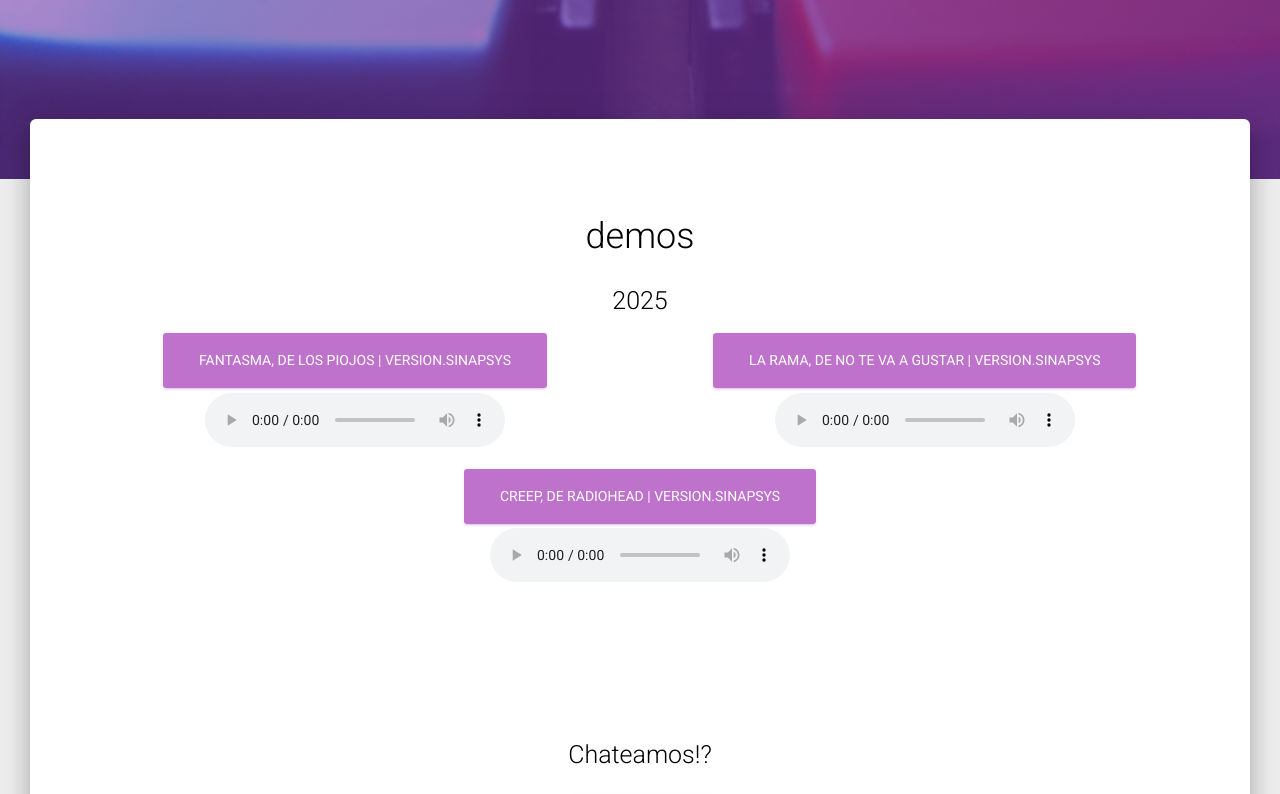
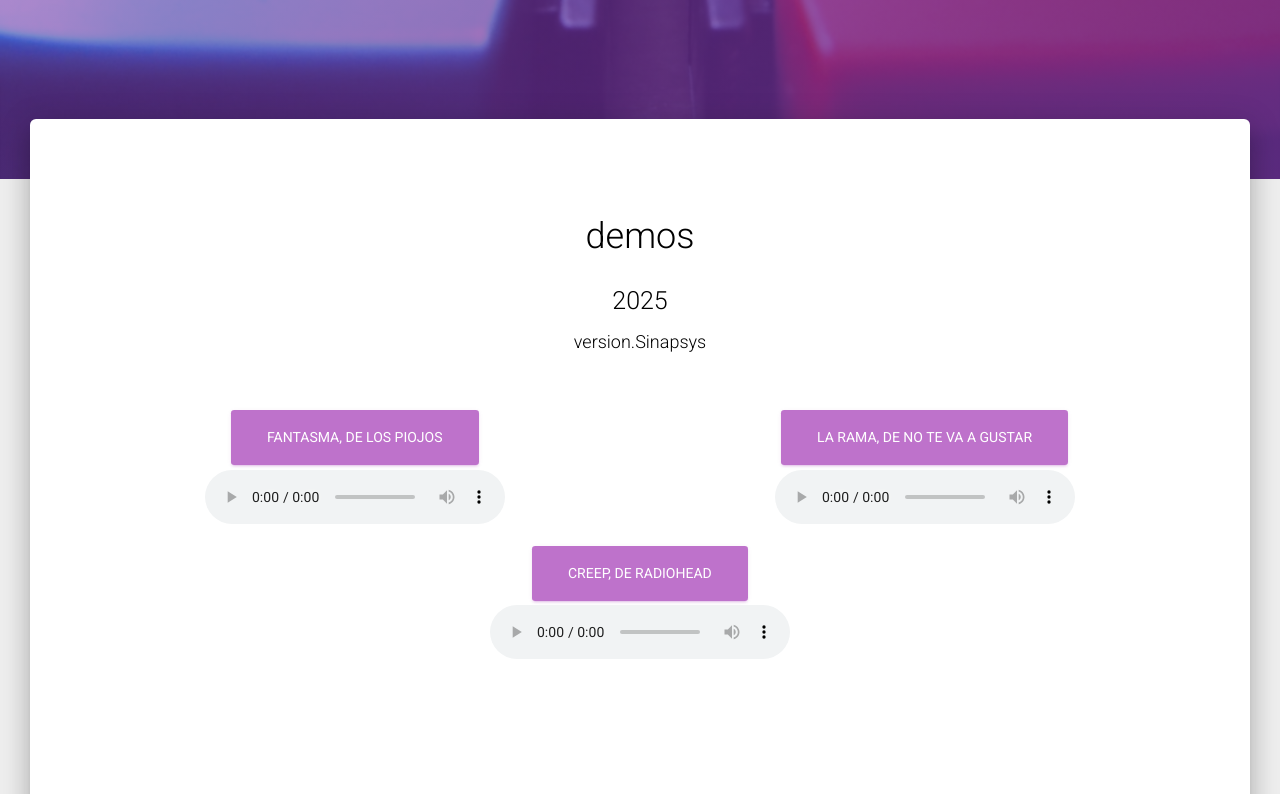
Before and after one commit to naihloan/sinapsys, a website: page index.html in a window 1280 px wide. Shown: the part 541-1335 px from the top of the page. Drawn offline with Linux system fonts and the light colour scheme.

Commit message:
proper box sizes

```diff
--- a/index.html
+++ b/index.html
@@ -105,11 +105,11 @@
               No te animas a hablar de libros porque no los leiste? No te acordas? No te interesa? No importa. Nosotros tampoco. Pero queremos mirar a traves de la rendija de la puerta.</h4>
             -->
             <h3>2025</h3>
+            <h4>version.Sinapsys</h4>
           </div>
           <div class="col-sm-8 col-md-6 mx-auto">
             <a href="#" class="btn btn-primary btn-lg disabled"> <!-- <i class="fa fa-html5"></i>  -->
               Fantasma, de Los Piojos
-              | version.Sinapsys
             </a> <br>
               <audio id="SanHolo" controls><source
                 src="./docs/Fantasma.mp3"
@@ -121,7 +121,6 @@
           <div class="col-sm-8 col-md-6 mx-auto">
             <a href="#" class="btn btn-primary btn-lg disabled"> <!-- <i class="fa fa-html5"></i>  -->
               La Rama, de No Te Va a Gustar
-               | version.Sinapsys
             </a> <br>
               <audio id="SanHolo" controls><source
                 src="./docs/LaRama.wav"
@@ -133,7 +132,6 @@
           <div class="col-sm-8 col-md-6 mx-auto">
             <a href="#" class="btn btn-primary btn-lg disabled"> <!-- <i class="fa fa-html5"></i>  -->
               Creep, de Radiohead
-               | version.Sinapsys
             </a> <br>
               <audio id="SanHolo" controls><source
                 src="./docs/Creep.wav"
```
